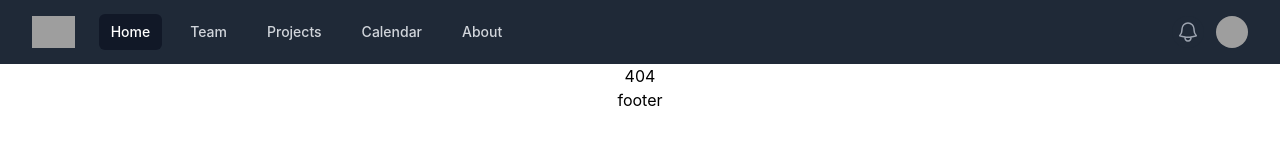
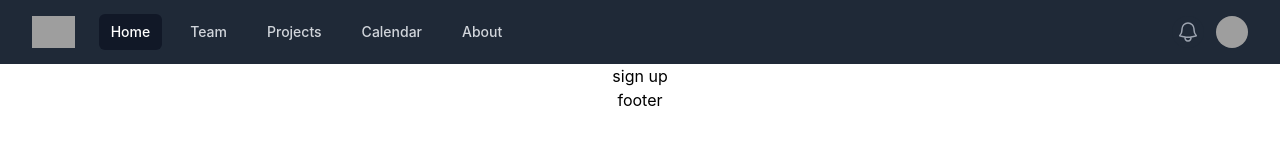
Before and after one commit to MUHAMMADSabbirHossain/red-onion, a React (Create React App) app: page /signup in a window 1280 px wide. Before the commit this address had no page. Shown: the top 160 px of the page. Built offline with nearby package versions, Linux system fonts and the light colour scheme; grey boxes are pictures that could not be loaded.

Commit message:
signup component added.

```diff
--- a/src/App.js
+++ b/src/App.js
@@ -8,6 +8,7 @@ import SignIn from './Components/SignIn/SignIn';
 import SignOut from './Components/SignOut/SignOut';
 import NavigationBar from './Components/NavigationBar/NavigationBar';
 import About from './Components/About/About';
+import SignUp from './Components/SignUP/SignUp';
 
 function App() {
   return (
@@ -35,6 +36,7 @@ function App() {
         <Route path="/" element={<Home></Home>}></Route>
         <Route path="/home" element={<Home></Home>}></Route>
         <Route path="/about" element={<About></About>}></Route>
+        <Route path="/signup" element={<SignUp></SignUp>}></Route>
         <Route path="/signin" element={<SignIn></SignIn>}></Route>
         <Route path="/signout" element={<SignOut></SignOut>}></Route>
         <Route path="*" element={<NotFound></NotFound>}></Route>
--- a/src/Components/NavigationBar/NavigationBar.js
+++ b/src/Components/NavigationBar/NavigationBar.js
@@ -51,8 +51,6 @@ const NavigationBar = () => {
                                 <div className="hidden sm:ml-6 sm:block">
                                     <div className="flex space-x-4">
                                         {navigation.map((item) => (
-
-
 
                                             <a
                                                 key={item.name}
@@ -141,6 +139,8 @@ const NavigationBar = () => {
                                         </Menu.Items>
                                     </Transition>
                                 </Menu>
+
+
                             </div>
                         </div>
                     </div>
--- /dev/null
+++ b/src/Components/SignUP/SignUp.js
@@ -0,0 +1,12 @@
+import React from 'react';
+import "./SignUp.css";
+
+const SignUp = () => {
+    return (
+        <div>
+            sign up
+        </div>
+    );
+};
+
+export default SignUp;
```
Also changed, not shown: src/Components/SignUP/SignUp.css (added).
